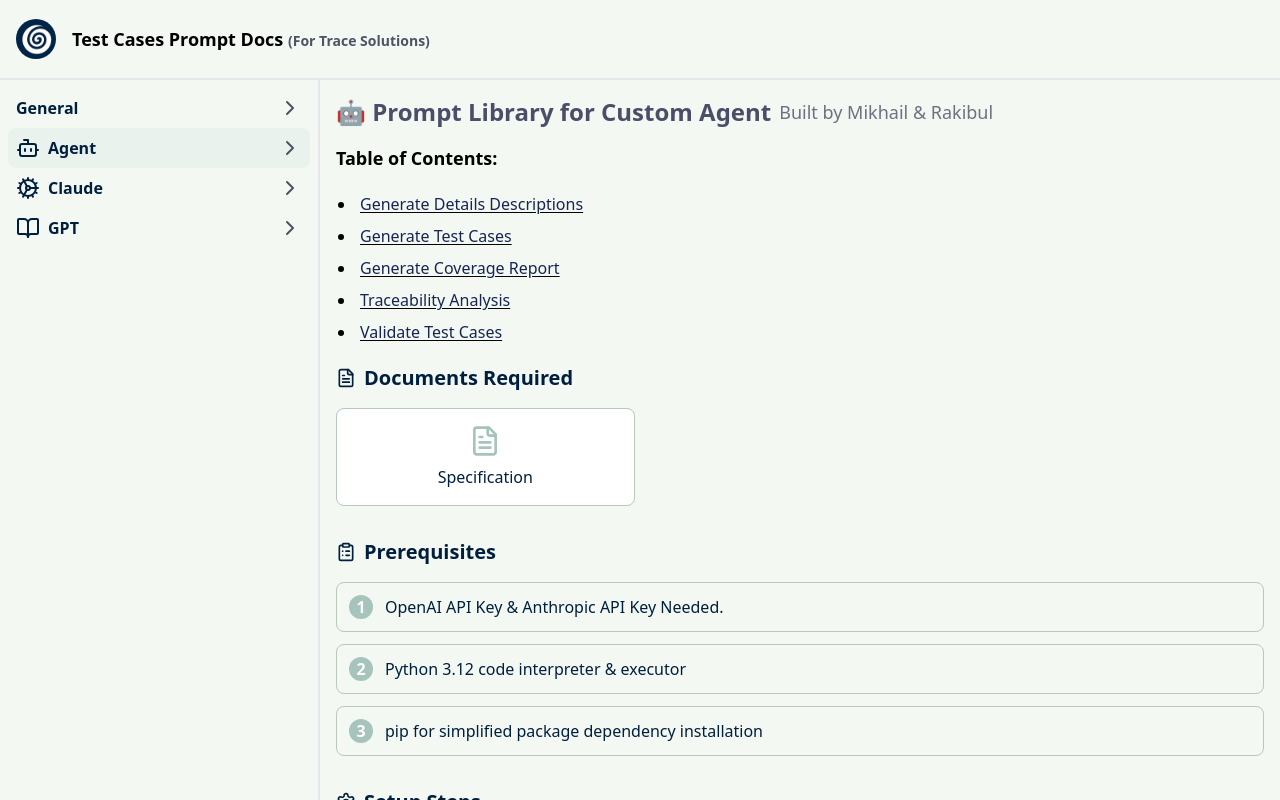
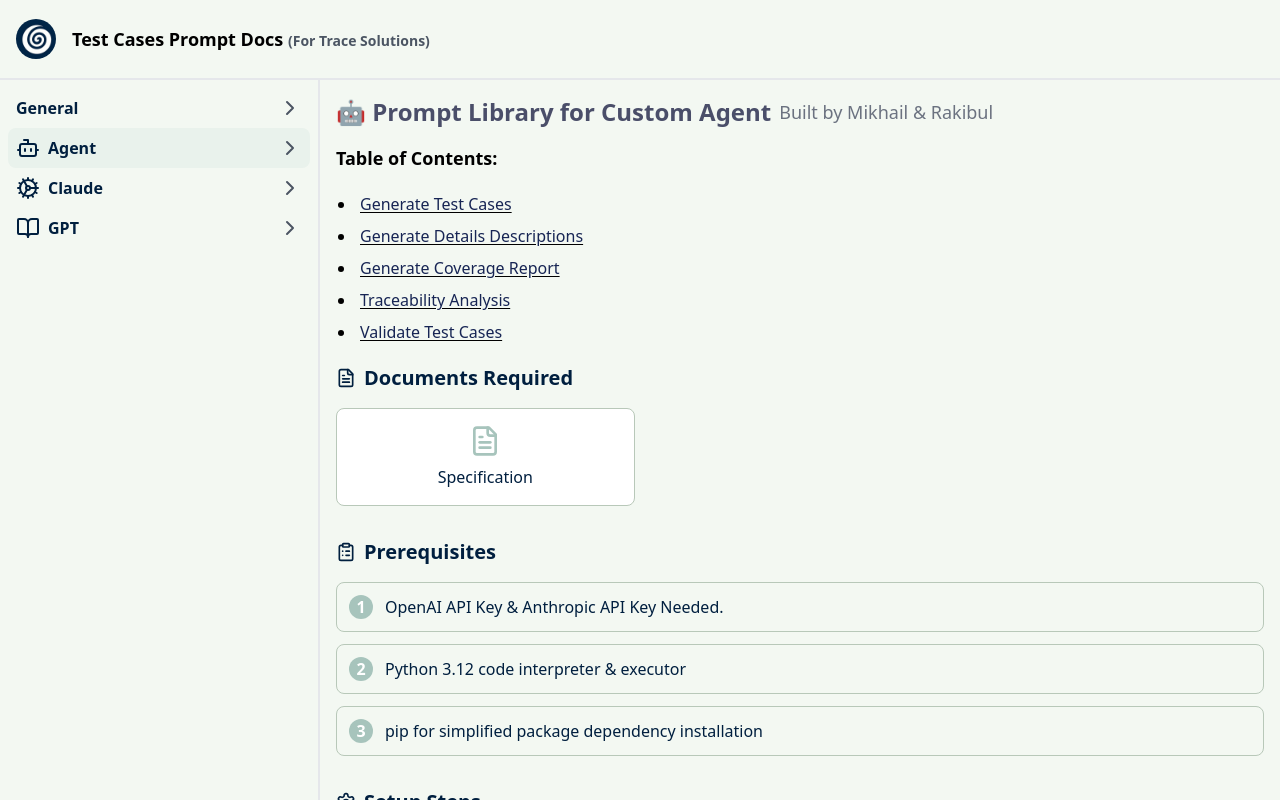
Before and after one commit to RakibulBh/tracesolutions-prompts-documentation, a Next.js app: page /agent in a window 1280 px wide. Built offline with nearby package versions, Linux system fonts and the light colour scheme.

Commit message:
Update agent-prompts.ts swap test cases and description to update the table of content

```diff
--- a/data/agent-prompts.ts
+++ b/data/agent-prompts.ts
@@ -2,6 +2,16 @@ import { ProviderPrompts } from "@/types/prompts";
 import { ToolInfo } from "@/types/tool-info";
 
 export const agentPrompts: ProviderPrompts = {
+  generate_test_cases: {
+    name: "Generate Test Cases",
+    prompts: [
+      {
+        prompt:
+          "Please generate a set of comprehensive test cases based on the provided specification. Cover all features, edge cases, and error handling scenarios. Make sure each test is uniquely identifiable and references the requirement in the spec.",
+      },
+    ],
+  },
+
   details_description: {
     name: "Generate Details Descriptions",
     prompts: [
@@ -16,16 +26,6 @@ export const agentPrompts: ProviderPrompts = {
       {
         prompt:
           "Could you please elaborate on your choice of the ISO25010 classification for TC-002?",
-      },
-    ],
-  },
-
-  generate_test_cases: {
-    name: "Generate Test Cases",
-    prompts: [
-      {
-        prompt:
-          "Please generate a set of comprehensive test cases based on the provided specification. Cover all features, edge cases, and error handling scenarios. Make sure each test is uniquely identifiable and references the requirement in the spec.",
       },
     ],
   },
```
